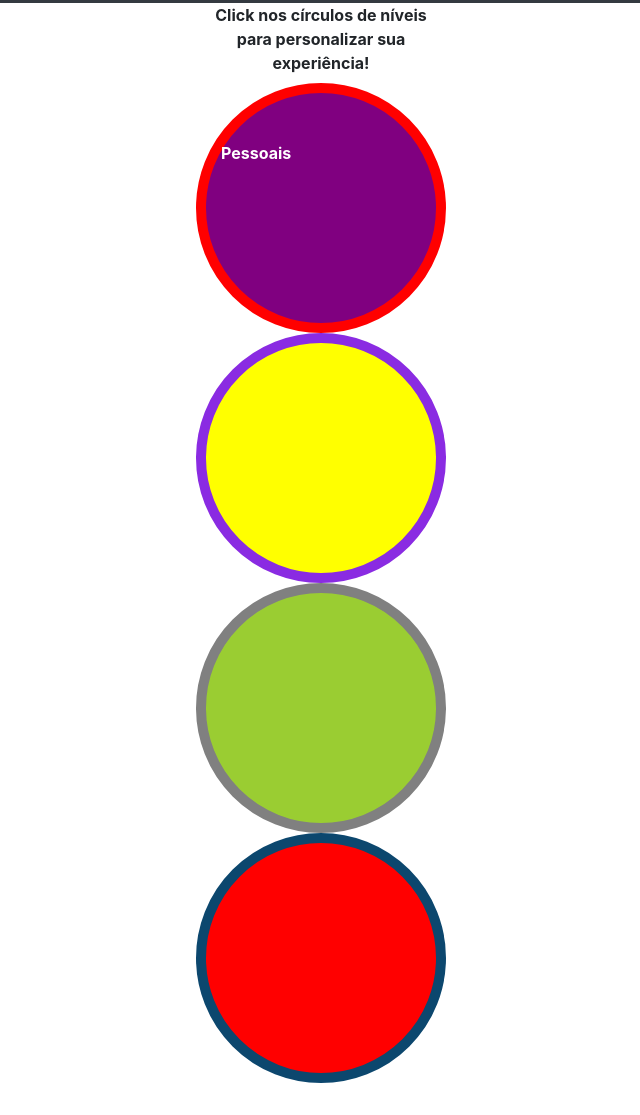
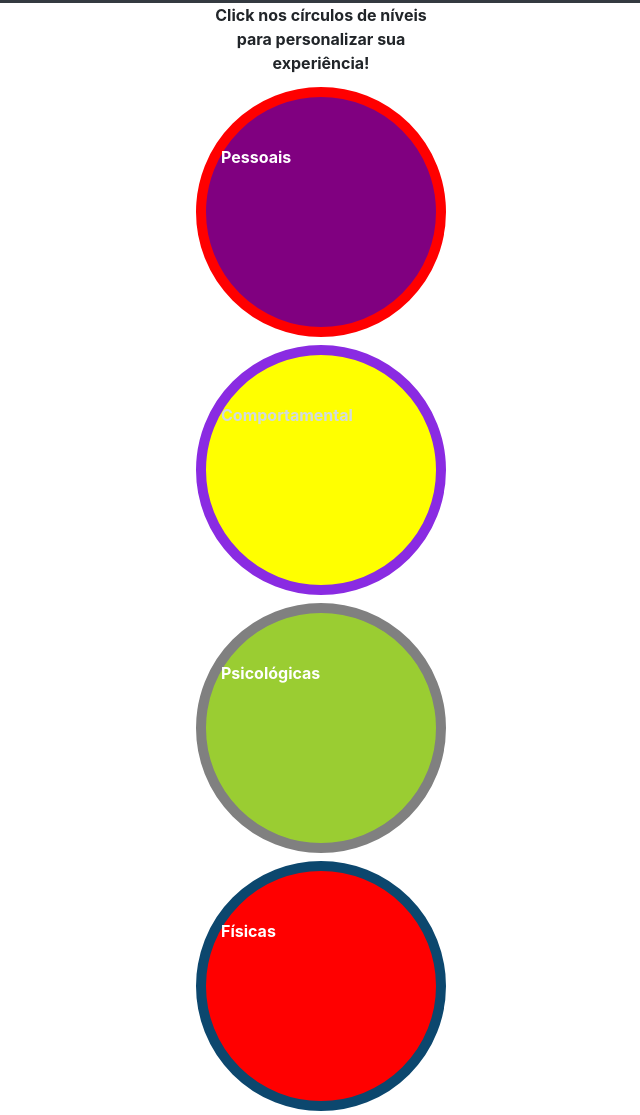
Before and after one commit to murilodpl/nasaapp, a plain HTML site: page index.html in a window 1280 px wide. Shown: the part 53-1168 px from the top of the page, without its empty margins (319-959 px from the left). Before the commit the page ends 1136 px from the top, so only its background shows below. Drawn offline with nearby package versions, Linux system fonts and the light colour scheme.

Commit message:
Ajuste link nos circulos

```diff
--- a/index.html
+++ b/index.html
@@ -91,10 +91,10 @@
       <label class="font-weight-bold text-center"><smal>Click nos círculos de níveis para personalizar sua experiência!</smal></label>
     </div>
 
-        <div class="circle col-md-3"><b style="color: white;"></br></br>Pessoais</b></div>
-        <div class="circle2 col-md-3"></div>
-        <div class="circle3 col-md-3"></div>
-        <div class="circle4 col-md-3"></div>
+    <a class="dropdown-item" href="form.html"><div class="circle col-md-3"><b style="color: white;"></br></br>Pessoais</b></div></a>
+    <a class="dropdown-item" href="formNv2.html"><div class="circle2 col-md-3"><b style="color: rgb(209, 218, 224);"></br></br>Comportamental</b></div></a>
+    <a class="dropdown-item" href="formNv3.html"><div class="circle3 col-md-3"><b style="color: white;"></br></br>Psicológicas</b></div></a>
+    <a class="dropdown-item" href="formNv4.html"><div class="circle4 col-md-3"><b style="color: white;"></br></br>Físicas</b></div></a>
       </div>
     </div>
   </div>
```
